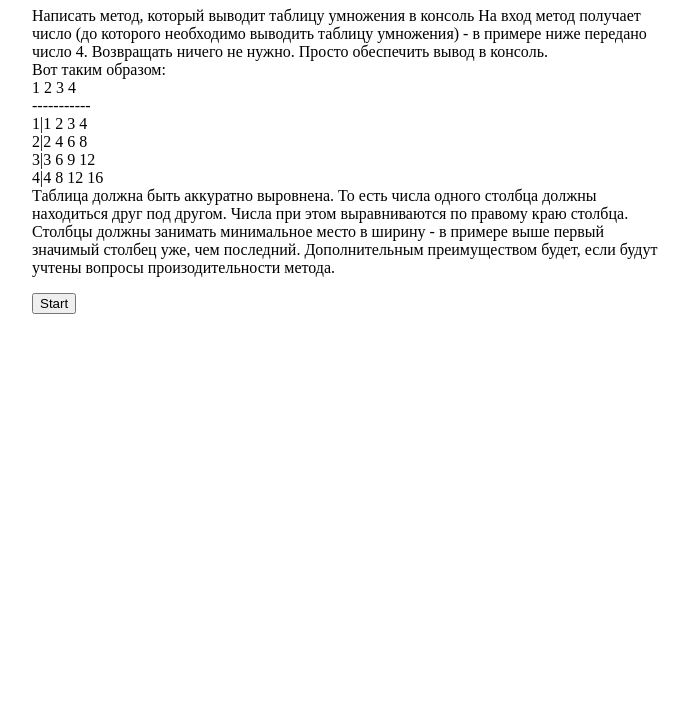
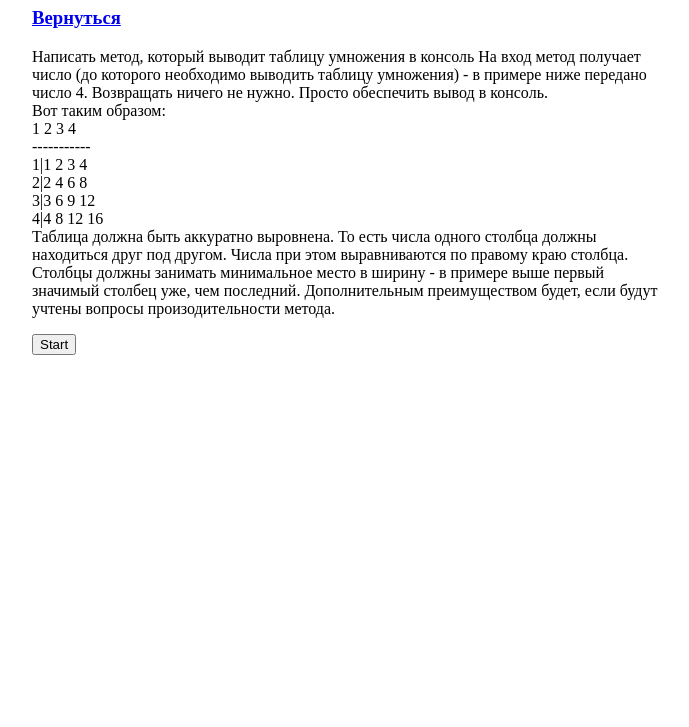
Before and after one commit to alevshinskii/jsTasks, a website built with webpack: page task1.html in a window 1280 px wide. Shown: the part 73-800 px from the top of the page, without its empty margins (32-721 px from the left). Built offline with nearby package versions, Linux system fonts and the light colour scheme.

Commit message:
go back btn

```diff
--- a/task1.html
+++ b/task1.html
@@ -8,6 +8,7 @@
     </head>
     <body style="margin-left: 5%; width: 50%">
         <h1>Task #1</h1>
+        <a href="index.html"><h3>Вернуться</h3></a>
         <p>
             Написать метод, который выводит таблицу умножения в консоль На вход
             метод получает число (до которого необходимо выводить таблицу
```
Also changed, not shown: task2.html (+1 -0 lines).
